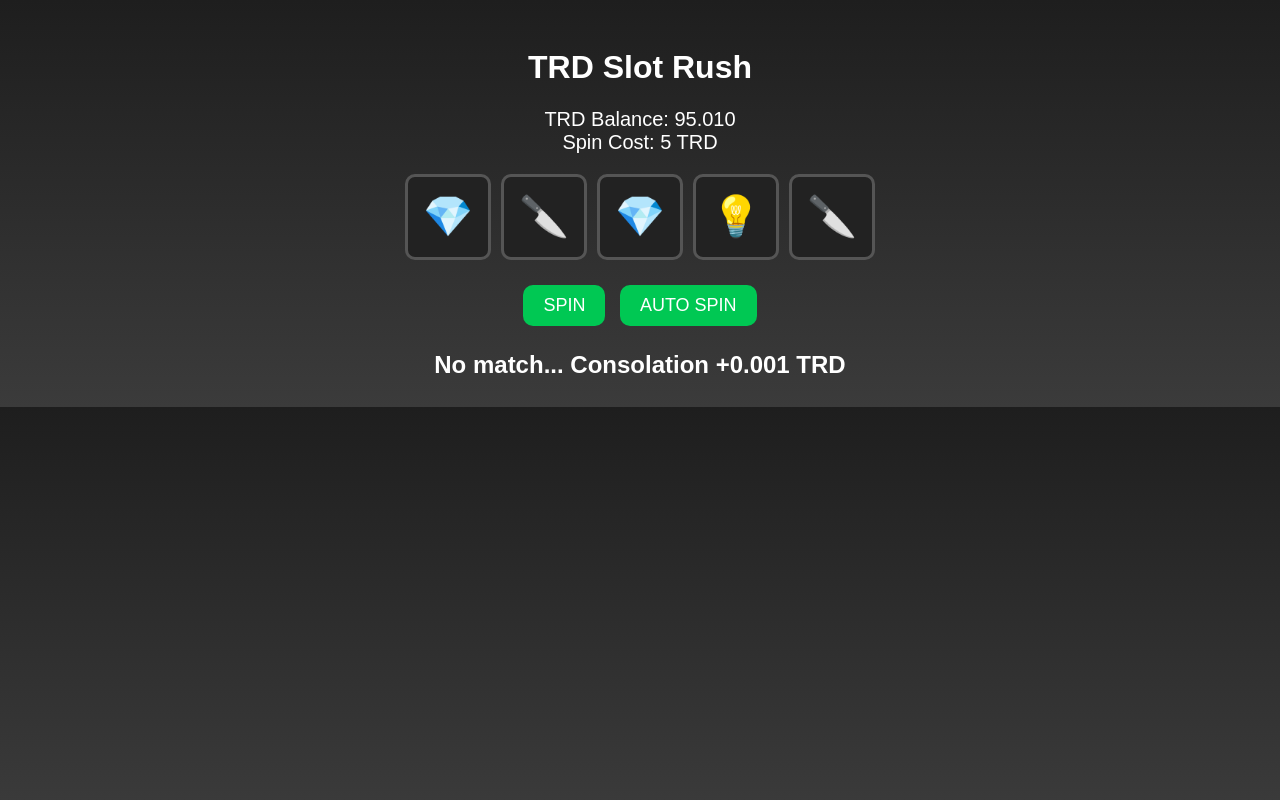
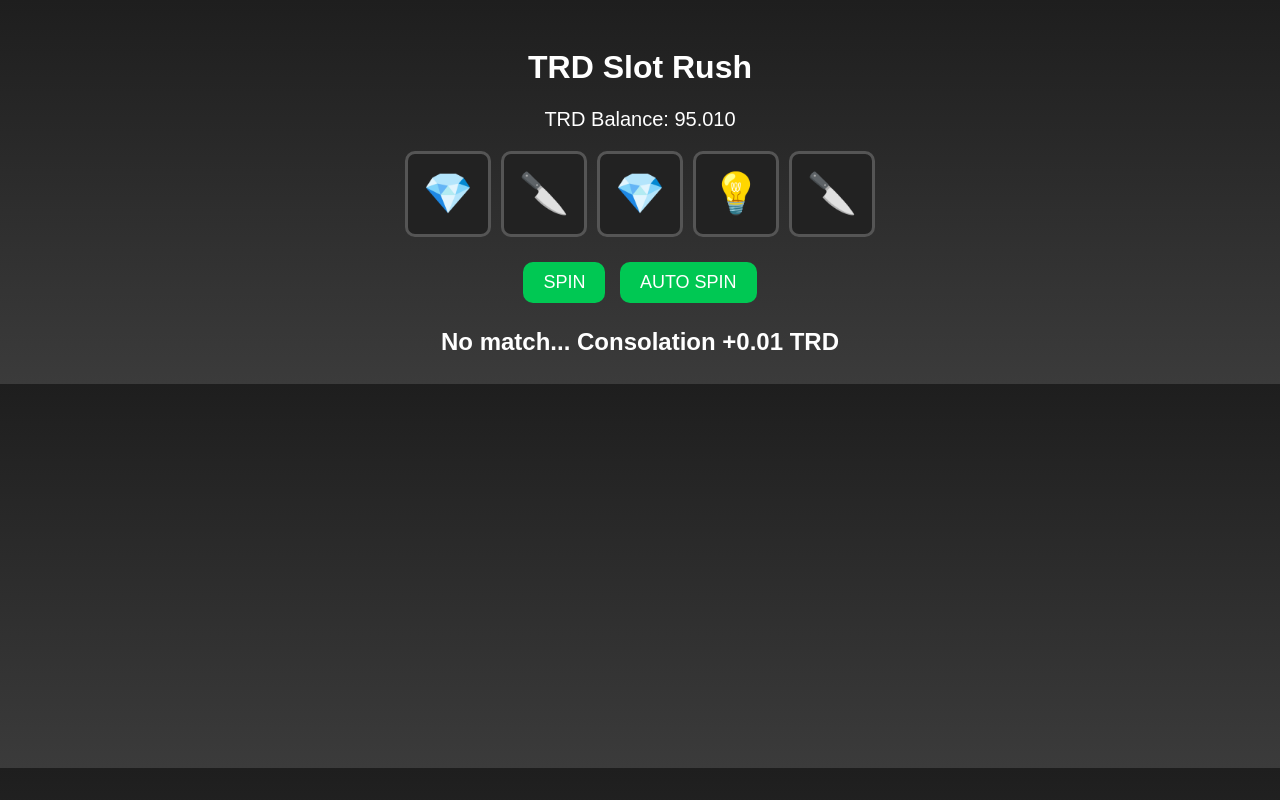
Before and after one commit to ragatechfreedom/Machineslotragatech, a plain HTML site: page index.html in a window 1280 px wide. Both pictures are taken after a click on the button "SPIN". Drawn offline with Linux system fonts and the light colour scheme.

Commit message:
Update index.html

```diff
--- a/index.html
+++ b/index.html
@@ -54,8 +54,7 @@
   <h1>TRD Slot Rush</h1>
 
   <div id="balance-panel">
-    TRD Balance: <span id="balance">100</span><br />
-    Spin Cost: 5 TRD
+    TRD Balance: <span id="balance">100</span>
   </div>
 
   <div class="slot-container">
@@ -109,10 +108,10 @@
         document.getElementById('result').textContent = 'EPIC WIN! 4+ Matches = +1000 TRD';
       } else if (maxMatch === 3) {
         reward = 100;
-        document.getElementById('result').textContent = 'Great! 3 Matches = +500 TRD';
+        document.getElementById('result').textContent = 'Great! 3 Matches = +100 TRD';
       } else {
         reward = 0.01;
-        document.getElementById('result').textContent = 'No match... Consolation +0.001 TRD';
+        document.getElementById('result').textContent = 'No match... Consolation +0.01 TRD';
       }
 
       balance += reward;
```
